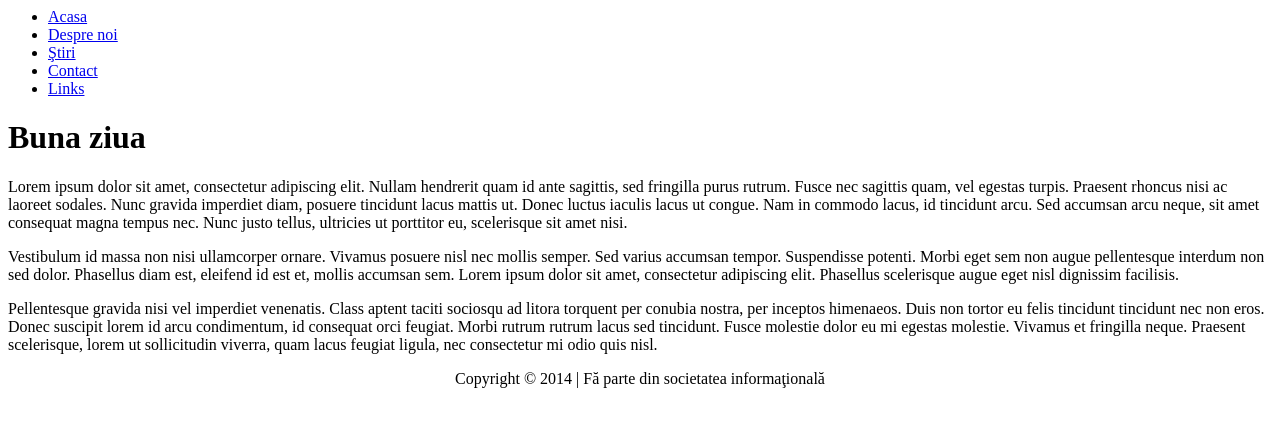
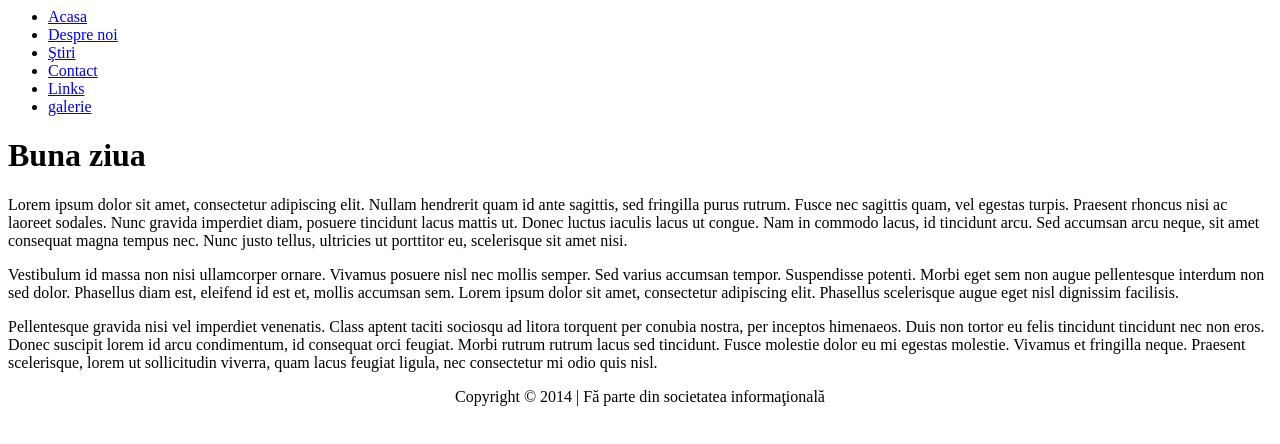
Before and after one commit to coltz452003/test2phonegapp, a plain HTML site: page index.html in a window 1280 px wide. Drawn offline with Linux system fonts and the light colour scheme.

Commit message:
Update index.html

```diff
--- a/index.html
+++ b/index.html
@@ -13,6 +13,8 @@
 			<li><a href="stiri.html">&#350;tiri</a></li>
 			<li><a href="contact.html">Contact</a></li>
 			<li><a href="links.html">Links</a></li>
+			<li><a href="foto.html">galerie</a></li>
+
 		</ul>
 	</div>
 	<div id="continut">
```
